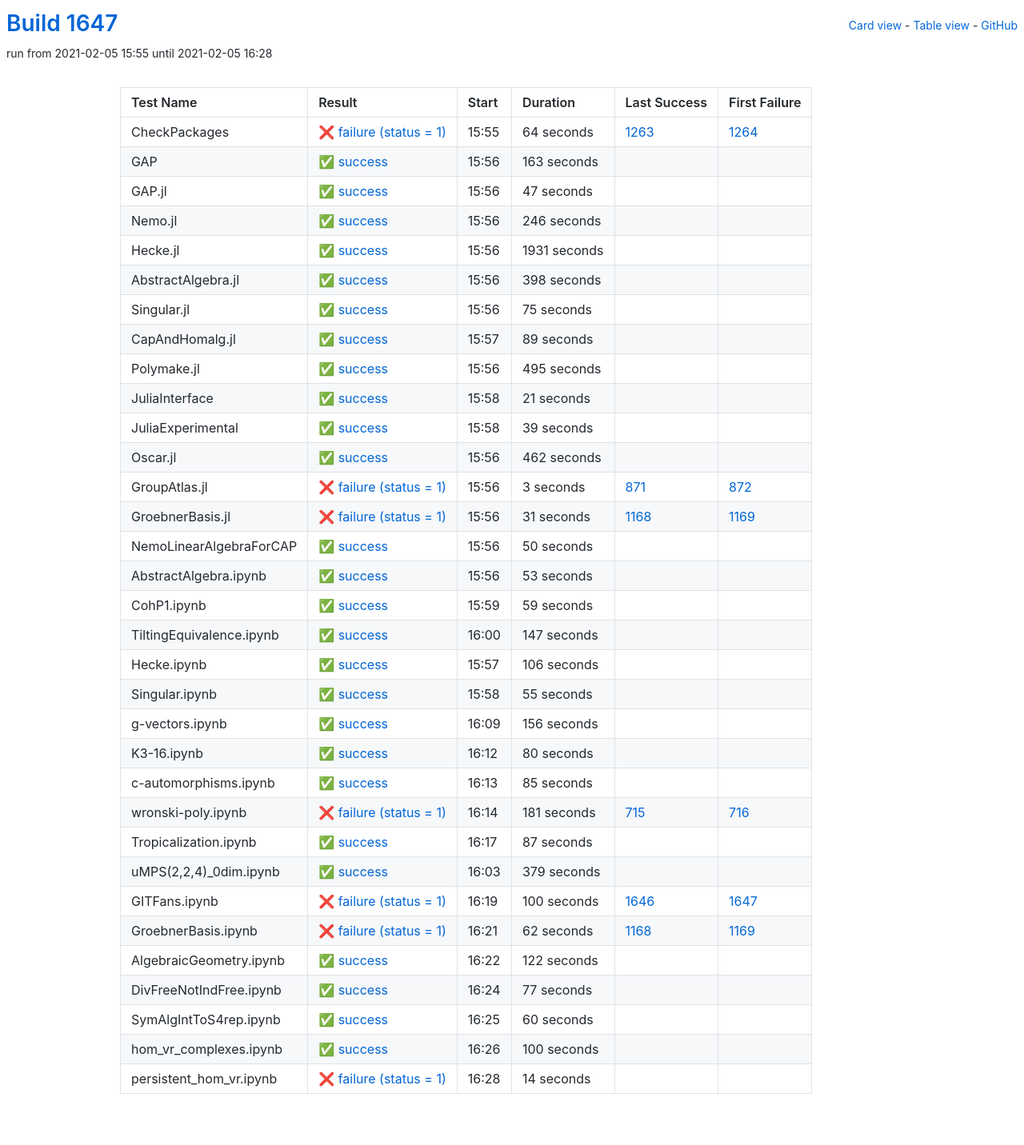
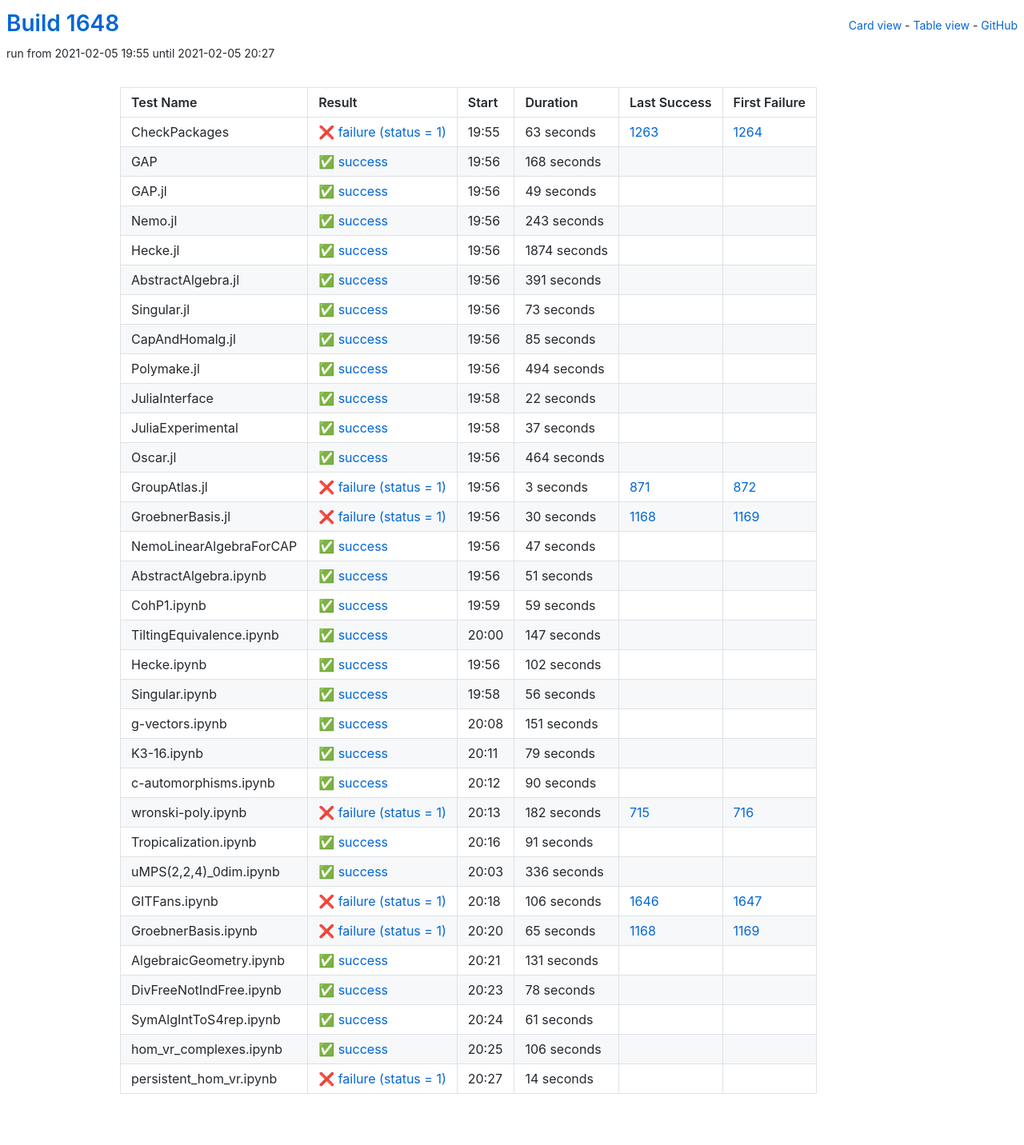
Before and after one commit to oscar-system/oscar-ci-status-stable, a Jekyll site: the page built from table.html, in a window 1280 px wide. Shown: the whole page at 80% size. Built offline with Jekyll 4.4.1, drawn with Linux system fonts in a browser that asks for light colours.

Commit message:
Build #1648

```diff
--- a/_data/ci.yml
+++ b/_data/ci.yml
@@ -1,6 +1,6 @@
 ---
-build: 1647
-build_url: https://oscarci.mathematik.uni-kl.de/job/oscar-stable/1647/
+build: 1648
+build_url: https://oscarci.mathematik.uni-kl.de/job/oscar-stable/1648/
 job: oscar-stable
 organization: oscar-system
 repo: oscar-ci-status-stable
@@ -8,152 +8,152 @@ repourl: https://github.com/oscar-system/oscar-ci-status-stable
 tests:
 - name: CheckPackages
   id: checkpackages
-  log: https://oscarci.mathematik.uni-kl.de/job/oscar-stable/1647/artifact/logs/build-1647/CheckPackages.log
-  start: 2021-02-05 15:55
+  log: https://oscarci.mathematik.uni-kl.de/job/oscar-stable/1648/artifact/logs/build-1648/CheckPackages.log
+  start: 2021-02-05 19:55
   success: false
   exitcode: 1
   status: failure
-  duration: 64
+  duration: 63
   last_success: 1263
   last_success_url: https://oscarci.mathematik.uni-kl.de/job/oscar-stable/1263/
   first_failure: 1264
   first_failure_url: https://oscarci.mathematik.uni-kl.de/job/oscar-stable/1264/
 - name: GAP
   id: gap
-  log: https://oscarci.mathematik.uni-kl.de/job/oscar-stable/1647/artifact/logs/build-1647/GAP.log
-  start: 2021-02-05 15:56
+  log: https://oscarci.mathematik.uni-kl.de/job/oscar-stable/1648/artifact/logs/build-1648/GAP.log
+  start: 2021-02-05 19:56
   success: true
   exitcode: 0
   status: success
-  duration: 163
+  duration: 168
   last_success: false
   last_success_url:
   first_failure: false
   first_failure_url:
 - name: GAP.jl
   id: gap-jl
-  log: https://oscarci.mathematik.uni-kl.de/job/oscar-stable/1647/artifact/logs/build-1647/GAP.jl.log
-  start: 2021-02-05 15:56
+  log: https://oscarci.mathematik.uni-kl.de/job/oscar-stable/1648/artifact/logs/build-1648/GAP.jl.log
+  start: 2021-02-05 19:56
   success: true
   exitcode: 0
   status: success
-  duration: 47
+  duration: 49
   last_success: false
   last_success_url:
   first_failure: false
   first_failure_url:
 - name: Nemo.jl
   id: nemo-jl
-  log: https://oscarci.mathematik.uni-kl.de/job/oscar-stable/1647/artifact/logs/build-1647/Nemo.jl.log
-  start: 2021-02-05 15:56
+  log: https://oscarci.mathematik.uni-kl.de/job/oscar-stable/1648/artifact/logs/build-1648/Nemo.jl.log
+  start: 2021-02-05 19:56
   success: true
   exitcode: 0
   status: success
-  duration: 246
+  duration: 243
   last_success: false
   last_success_url:
   first_failure: false
   first_failure_url:
 - name: Hecke.jl
   id: hecke-jl
-  log: https://oscarci.mathematik.uni-kl.de/job/oscar-stable/1647/artifact/logs/build-1647/Hecke.jl.log
-  start: 2021-02-05 15:56
+  log: https://oscarci.mathematik.uni-kl.de/job/oscar-stable/1648/artifact/logs/build-1648/Hecke.jl.log
+  start: 2021-02-05 19:56
   success: true
   exitcode: 0
   status: success
-  duration: 1931
+  duration: 1874
   last_success: false
   last_success_url:
   first_failure: false
   first_failure_url:
 - name: AbstractAlgebra.jl
   id: abstractalgebra-jl
-  log: https://oscarci.mathematik.uni-kl.de/job/oscar-stable/1647/artifact/logs/build-1647/AbstractAlgebra.jl.log
-  start: 2021-02-05 15:56
+  log: https://oscarci.mathematik.uni-kl.de/job/oscar-stable/1648/artifact/logs/build-1648/AbstractAlgebra.jl.log
+  start: 2021-02-05 19:56
   success: true
   exitcode: 0
   status: success
-  duration: 398
+  duration: 391
   last_success: false
   last_success_url:
   first_failure: false
   first_failure_url:
 - name: Singular.jl
   id: singular-jl
-  log: https://oscarci.mathematik.uni-kl.de/job/oscar-stable/1647/artifact/logs/build-1647/Singular.jl.log
-  start: 2021-02-05 15:56
+  log: https://oscarci.mathematik.uni-kl.de/job/oscar-stable/1648/artifact/logs/build-1648/Singular.jl.log
+  start: 2021-02-05 19:56
   success: true
   exitcode: 0
   status: success
-  duration: 75
+  duration: 73
   last_success: false
   last_success_url:
   first_failure: false
   first_failure_url:
 - name: CapAndHomalg.jl
   id: capandhomalg-jl
-  log: https://oscarci.mathematik.uni-kl.de/job/oscar-stable/1647/artifact/logs/build-1647/CapAndHomalg.jl.log
-  start: 2021-02-05 15:57
+  log: https://oscarci.mathematik.uni-kl.de/job/oscar-stable/1648/artifact/logs/build-1648/CapAndHomalg.jl.log
+  start: 2021-02-05 19:56
   success: true
   exitcode: 0
   status: success
-  duration: 89
+  duration: 85
   last_success: false
   last_success_url:
   first_failure: false
   first_failure_url:
 - name: Polymake.jl
   id: polymake-jl
-  log: https://oscarci.mathematik.uni-kl.de/job/oscar-stable/1647/artifact/logs/build-1647/Polymake.jl.log
-  start: 2021-02-05 15:56
+  log: https://oscarci.mathematik.uni-kl.de/job/oscar-stable/1648/artifact/logs/build-1648/Polymake.jl.log
+  start: 2021-02-05 19:56
   success: true
   exitcode: 0
   status: success
-  duration: 495
+  duration: 494
   last_success: false
   last_success_url:
   first_failure: false
   first_failure_url:
 - name: JuliaInterface
   id: juliainterface
-  log: https://oscarci.mathematik.uni-kl.de/job/oscar-stable/1647/artifact/logs/build-1647/JuliaInterface.log
-  start: 2021-02-05 15:58
+  log: https://oscarci.mathematik.uni-kl.de/job/oscar-stable/1648/artifact/logs/build-1648/JuliaInterface.log
+  start: 2021-02-05 19:58
   success: true
   exitcode: 0
   status: success
-  duration: 21
+  duration: 22
   last_success: false
   last_success_url:
   first_failure: false
   first_failure_url:
 - name: JuliaExperimental
   id: juliaexperimental
-  log: https://oscarci.mathematik.uni-kl.de/job/oscar-stable/1647/artifact/logs/build-1647/JuliaExperimental.log
-  start: 2021-02-05 15:58
+  log: https://oscarci.mathematik.uni-kl.de/job/oscar-stable/1648/artifact/logs/build-1648/JuliaExperimental.log
+  start: 2021-02-05 19:58
   success: true
   exitcode: 0
   status: success
-  duration: 39
+  duration: 37
   last_success: false
   last_success_url:
   first_failure: false
   first_failure_url:
 - name: Oscar.jl
   id: oscar-jl
-  log: https://oscarci.mathematik.uni-kl.de/job/oscar-stable/1647/artifact/logs/build-1647/Oscar.jl.log
-  start: 2021-02-05 15:56
+  log: https://oscarci.mathematik.uni-kl.de/job/oscar-stable/1648/artifact/logs/build-1648/Oscar.jl.log
+  start: 2021-02-05 19:56
   success: true
   exitcode: 0
   status: success
-  duration: 462
+  duration: 464
   last_success: false
   last_success_url:
   first_failure: false
   first_failure_url:
 - name: GroupAtlas.jl
   id: groupatlas-jl
-  log: https://oscarci.mathematik.uni-kl.de/job/oscar-stable/1647/artifact/logs/build-1647/GroupAtlas.jl.log
-  start: 2021-02-05 15:56
+  log: https://oscarci.mathematik.uni-kl.de/job/oscar-stable/1648/artifact/logs/build-1648/GroupAtlas.jl.log
+  start: 2021-02-05 19:56
   success: false
   exitcode: 1
   status: failure
@@ -164,44 +164,44 @@ tests:
   first_failure_url: https://oscarci.mathematik.uni-kl.de/job/oscar-stable/872/
 - name: GroebnerBasis.jl
   id: groebnerbasis-jl
-  log: https://oscarci.mathematik.uni-kl.de/job/oscar-stable/1647/artifact/logs/build-1647/GroebnerBasis.jl.log
-  start: 2021-02-05 15:56
+  log: https://oscarci.mathematik.uni-kl.de/job/oscar-stable/1648/artifact/logs/build-1648/GroebnerBasis.jl.log
+  start: 2021-02-05 19:56
   success: false
   exitcode: 1
   status: failure
-  duration: 31
+  duration: 30
   last_success: 1168
   last_success_url: https://oscarci.mathematik.uni-kl.de/job/oscar-stable/1168/
   first_failure: 1169
   first_failure_url: https://oscarci.mathematik.uni-kl.de/job/oscar-stable/1169/
 - name: NemoLinearAlgebraForCAP
   id: nemolinearalgebraforcap
-  log: https://oscarci.mathematik.uni-kl.de/job/oscar-stable/1647/artifact/logs/build-1647/NemoLinearAlgebraForCAP.log
-  start: 2021-02-05 15:56
+  log: https://oscarci.mathematik.uni-kl.de/job/oscar-stable/1648/artifact/logs/build-1648/NemoLinearAlgebraForCAP.log
+  start: 2021-02-05 19:56
   success: true
   exitcode: 0
   status: success
-  duration: 50
+  duration: 47
   last_success: false
   last_success_url:
   first_failure: false
   first_failure_url:
 - name: AbstractAlgebra.ipynb
   id: abstractalgebra-ipynb
-  log: https://oscarci.mathematik.uni-kl.de/job/oscar-stable/1647/artifact/logs/build-1647/AbstractAlgebra.ipynb.log
-  start: 2021-02-05 15:56
+  log: https://oscarci.mathematik.uni-kl.de/job/oscar-stable/1648/artifact/logs/build-1648/AbstractAlgebra.ipynb.log
+  start: 2021-02-05 19:56
   success: true
   exitcode: 0
   status: success
-  duration: 53
+  duration: 51
   last_success: false
   last_success_url:
   first_failure: false
   first_failure_url:
 - name: CohP1.ipynb
   id: cohp1-ipynb
-  log: https://oscarci.mathematik.uni-kl.de/job/oscar-stable/1647/artifact/logs/build-1647/CohP1.ipynb.log
-  start: 2021-02-05 15:59
+  log: https://oscarci.mathematik.uni-kl.de/job/oscar-stable/1648/artifact/logs/build-1648/CohP1.ipynb.log
+  start: 2021-02-05 19:59
   success: true
   exitcode: 0
   status: success
@@ -212,8 +212,8 @@ tests:
   first_failure_url:
 - name: TiltingEquivalence.ipynb
   id: tiltingequivalence-ipynb
-  log: https://oscarci.mathematik.uni-kl.de/job/oscar-stable/1647/artifact/logs/build-1647/TiltingEquivalence.ipynb.log
-  start: 2021-02-05 16:00
+  log: https://oscarci.mathematik.uni-kl.de/job/oscar-stable/1648/artifact/logs/build-1648/TiltingEquivalence.ipynb.log
+  start: 2021-02-05 20:00
   success: true
   exitcode: 0
   status: success
@@ -224,8 +224,164 @@ tests:
   first_failure_url:
 - name: Hecke.ipynb
   id: hecke-ipynb
-  log: https://oscarci.mathematik.uni-kl.de/job/oscar-stable/1647/artifact/logs/build-1647/Hecke.ipynb.log
-  start: 2021-02-05 15:57
+  log: https://oscarci.mathematik.uni-kl.de/job/oscar-stable/1648/artifact/logs/build-1648/Hecke.ipynb.log
+  start: 2021-02-05 19:56
+  success: true
+  exitcode: 0
+  status: success
+  duration: 102
+  last_success: false
+  last_success_url:
+  first_failure: false
+  first_failure_url:
+- name: Singular.ipynb
+  id: singular-ipynb
+  log: https://oscarci.mathematik.uni-kl.de/job/oscar-stable/1648/artifact/logs/build-1648/Singular.ipynb.log
+  start: 2021-02-05 19:58
+  success: true
+  exitcode: 0
+  status: success
+  duration: 56
+  last_success: false
+  last_success_url:
+  first_failure: false
+  first_failure_url:
+- name: g-vectors.ipynb
+  id: g-vectors-ipynb
+  log: https://oscarci.mathematik.uni-kl.de/job/oscar-stable/1648/artifact/logs/build-1648/g-vectors.ipynb.log
+  start: 2021-02-05 20:08
+  success: true
+  exitcode: 0
+  status: success
+  duration: 151
+  last_success: false
+  last_success_url:
+  first_failure: false
+  first_failure_url:
+- name: K3-16.ipynb
+  id: k3-16-ipynb
+  log: https://oscarci.mathematik.uni-kl.de/job/oscar-stable/1648/artifact/logs/build-1648/K3-16.ipynb.log
+  start: 2021-02-05 20:11
+  success: true
+  exitcode: 0
+  status: success
+  duration: 79
+  last_success: false
+  last_success_url:
+  first_failure: false
+  first_failure_url:
+- name: c-automorphisms.ipynb
+  id: c-automorphisms-ipynb
+  log: https://oscarci.mathematik.uni-kl.de/job/oscar-stable/1648/artifact/logs/build-1648/c-automorphisms.ipynb.log
+  start: 2021-02-05 20:12
+  success: true
+  exitcode: 0
+  status: success
+  duration: 90
+  last_success: false
+  last_success_url:
+  first_failure: false
+  first_failure_url:
+- name: wronski-poly.ipynb
+  id: wronski-poly-ipynb
+  log: https://oscarci.mathematik.uni-kl.de/job/oscar-stable/1648/artifact/logs/build-1648/wronski-poly.ipynb.log
+  start: 2021-02-05 20:13
+  success: false
+  exitcode: 1
+  status: failure
+  duration: 182
+  last_success: 715
+  last_success_url: https://oscarci.mathematik.uni-kl.de/job/oscar-stable/715/
+  first_failure: 716
+  first_failure_url: https://oscarci.mathematik.uni-kl.de/job/oscar-stable/716/
+- name: Tropicalization.ipynb
+  id: tropicalization-ipynb
+  log: https://oscarci.mathematik.uni-kl.de/job/oscar-stable/1648/artifact/logs/build-1648/Tropicalization.ipynb.log
+  start: 2021-02-05 20:16
+  success: true
+  exitcode: 0
+  status: success
+  duration: 91
+  last_success: false
+  last_success_url:
+  first_failure: false
+  first_failure_url:
+- name: uMPS(2,2,4)_0dim.ipynb
+  id: umps-2-2-4-0dim-ipynb
+  log: https://oscarci.mathematik.uni-kl.de/job/oscar-stable/1648/artifact/logs/build-1648/uMPS-2-2-4-_0dim.ipynb.log
+  start: 2021-02-05 20:03
+  success: true
+  exitcode: 0
+  status: success
+  duration: 336
+  last_success: false
+  last_success_url:
+  first_failure: false
+  first_failure_url:
+- name: GITFans.ipynb
+  id: gitfans-ipynb
+  log: https://oscarci.mathematik.uni-kl.de/job/oscar-stable/1648/artifact/logs/build-1648/GITFans.ipynb.log
+  start: 2021-02-05 20:18
+  success: false
+  exitcode: 1
+  status: failure
+  duration: 106
+  last_success: 1646
+  last_success_url: https://oscarci.mathematik.uni-kl.de/job/oscar-stable/1646/
+  first_failure: 1647
+  first_failure_url: https://oscarci.mathematik.uni-kl.de/job/oscar-stable/1647/
+- name: GroebnerBasis.ipynb
+  id: groebnerbasis-ipynb
+  log: https://oscarci.mathematik.uni-kl.de/job/oscar-stable/1648/artifact/logs/build-1648/GroebnerBasis.ipynb.log
+  start: 2021-02-05 20:20
+  success: false
+  exitcode: 1
+  status: failure
+  duration: 65
+  last_success: 1168
+  last_success_url: https://oscarci.mathematik.uni-kl.de/job/oscar-stable/1168/
+  first_failure: 1169
+  first_failure_url: https://oscarci.mathematik.uni-kl.de/job/oscar-stable/1169/
+- name: AlgebraicGeometry.ipynb
+  id: algebraicgeometry-ipynb
+  log: https://oscarci.mathematik.uni-kl.de/job/oscar-stable/1648/artifact/logs/build-1648/AlgebraicGeometry.ipynb.log
+  start: 2021-02-05 20:21
+  success: true
+  exitcode: 0
+  status: success
+  duration: 131
+  last_success: false
+  last_success_url:
+  first_failure: false
+  first_failure_url:
+- name: DivFreeNotIndFree.ipynb
+  id: divfreenotindfree-ipynb
+  log: https://oscarci.mathematik.uni-kl.de/job/oscar-stable/1648/artifact/logs/build-1648/DivFreeNotIndFree.ipynb.log
+  start: 2021-02-05 20:23
+  success: true
+  exitcode: 0
+  status: success
+  duration: 78
+  last_success: false
+  last_success_url:
+  first_failure: false
+  first_failure_url:
+- name: SymAlgIntToS4rep.ipynb
+  id: symalginttos4rep-ipynb
+  log: https://oscarci.mathematik.uni-kl.de/job/oscar-stable/1648/artifact/logs/build-1648/SymAlgIntToS4rep.ipynb.log
+  start: 2021-02-05 20:24
+  success: true
+  exitcode: 0
+  status: success
+  duration: 61
+  last_success: false
+  last_success_url:
+  first_failure: false
+  first_failure_url:
+- name: hom_vr_complexes.ipynb
+  id: hom-vr-complexes-ipynb
+  log: https://oscarci.mathematik.uni-kl.de/job/oscar-stable/1648/artifact/logs/build-1648/hom_vr_complexes.ipynb.log
+  start: 2021-02-05 20:25
   success: true
   exitcode: 0
   status: success
@@ -234,166 +390,10 @@ tests:
   last_success_url:
   first_failure: false
   first_failure_url:
-- name: Singular.ipynb
-  id: singular-ipynb
-  log: https://oscarci.mathematik.uni-kl.de/job/oscar-stable/1647/artifact/logs/build-1647/Singular.ipynb.log
-  start: 2021-02-05 15:58
-  success: true
-  exitcode: 0
-  status: success
-  duration: 55
-  last_success: false
-  last_success_url:
-  first_failure: false
-  first_failure_url:
-- name: g-vectors.ipynb
-  id: g-vectors-ipynb
-  log: https://oscarci.mathematik.uni-kl.de/job/oscar-stable/1647/artifact/logs/build-1647/g-vectors.ipynb.log
-  start: 2021-02-05 16:09
-  success: true
-  exitcode: 0
-  status: success
-  duration: 156
-  last_success: false
-  last_success_url:
-  first_failure: false
-  first_failure_url:
-- name: K3-16.ipynb
-  id: k3-16-ipynb
-  log: https://oscarci.mathematik.uni-kl.de/job/oscar-stable/1647/artifact/logs/build-1647/K3-16.ipynb.log
-  start: 2021-02-05 16:12
-  success: true
-  exitcode: 0
-  status: success
-  duration: 80
-  last_success: false
-  last_success_url:
-  first_failure: false
-  first_failure_url:
-- name: c-automorphisms.ipynb
-  id: c-automorphisms-ipynb
-  log: https://oscarci.mathematik.uni-kl.de/job/oscar-stable/1647/artifact/logs/build-1647/c-automorphisms.ipynb.log
-  start: 2021-02-05 16:13
-  success: true
-  exitcode: 0
-  status: success
-  duration: 85
-  last_success: false
-  last_success_url:
-  first_failure: false
-  first_failure_url:
-- name: wronski-poly.ipynb
-  id: wronski-poly-ipynb
-  log: https://oscarci.mathematik.uni-kl.de/job/oscar-stable/1647/artifact/logs/build-1647/wronski-poly.ipynb.log
-  start: 2021-02-05 16:14
-  success: false
-  exitcode: 1
-  status: failure
-  duration: 181
-  last_success: 715
-  last_success_url: https://oscarci.mathematik.uni-kl.de/job/oscar-stable/715/
-  first_failure: 716
-  first_failure_url: https://oscarci.mathematik.uni-kl.de/job/oscar-stable/716/
-- name: Tropicalization.ipynb
-  id: tropicalization-ipynb
-  log: https://oscarci.mathematik.uni-kl.de/job/oscar-stable/1647/artifact/logs/build-1647/Tropicalization.ipynb.log
-  start: 2021-02-05 16:17
-  success: true
-  exitcode: 0
-  status: success
-  duration: 87
-  last_success: false
-  last_success_url:
-  first_failure: false
-  first_failure_url:
-- name: uMPS(2,2,4)_0dim.ipynb
-  id: umps-2-2-4-0dim-ipynb
-  log: https://oscarci.mathematik.uni-kl.de/job/oscar-stable/1647/artifact/logs/build-1647/uMPS-2-2-4-_0dim.ipynb.log
-  start: 2021-02-05 16:03
-  success: true
-  exitcode: 0
-  status: success
-  duration: 379
-  last_success: false
-  last_success_url:
-  first_failure: false
-  first_failure_url:
-- name: GITFans.ipynb
-  id: gitfans-ipynb
-  log: https://oscarci.mathematik.uni-kl.de/job/oscar-stable/1647/artifact/logs/build-1647/GITFans.ipynb.log
-  start: 2021-02-05 16:19
-  success: false
-  exitcode: 1
-  status: failure
-  duration: 100
-  last_success: 1646
-  last_success_url: https://oscarci.mathematik.uni-kl.de/job/oscar-stable/1646/
-  first_failure: 1647
-  first_failure_url: https://oscarci.mathematik.uni-kl.de/job/oscar-stable/1647/
-- name: GroebnerBasis.ipynb
-  id: groebnerbasis-ipynb
-  log: https://oscarci.mathematik.uni-kl.de/job/oscar-stable/1647/artifact/logs/build-1647/GroebnerBasis.ipynb.log
-  start: 2021-02-05 16:21
-  success: false
-  exitcode: 1
-  status: failure
-  duration: 62
-  last_success: 1168
-  last_success_url: https://oscarci.mathematik.uni-kl.de/job/oscar-stable/1168/
-  first_failure: 1169
-  first_failure_url: https://oscarci.mathematik.uni-kl.de/job/oscar-stable/1169/
-- name: AlgebraicGeometry.ipynb
-  id: algebraicgeometry-ipynb
-  log: https://oscarci.mathematik.uni-kl.de/job/oscar-stable/1647/artifact/logs/build-1647/AlgebraicGeometry.ipynb.log
-  start: 2021-02-05 16:22
-  success: true
-  exitcode: 0
-  status: success
-  duration: 122
-  last_success: false
-  last_success_url:
-  first_failure: false
-  first_failure_url:
-- name: DivFreeNotIndFree.ipynb
-  id: divfreenotindfree-ipynb
-  log: https://oscarci.mathematik.uni-kl.de/job/oscar-stable/1647/artifact/logs/build-1647/DivFreeNotIndFree.ipynb.log
-  start: 2021-02-05 16:24
-  success: true
-  exitcode: 0
-  status: success
-  duration: 77
-  last_success: false
-  last_success_url:
-  first_failure: false
-  first_failure_url:
-- name: SymAlgIntToS4rep.ipynb
-  id: symalginttos4rep-ipynb
-  log: https://oscarci.mathematik.uni-kl.de/job/oscar-stable/1647/artifact/logs/build-1647/SymAlgIntToS4rep.ipynb.log
-  start: 2021-02-05 16:25
-  success: true
-  exitcode: 0
-  status: success
-  duration: 60
-  last_success: false
-  last_success_url:
-  first_failure: false
-  first_failure_url:
-- name: hom_vr_complexes.ipynb
-  id: hom-vr-complexes-ipynb
-  log: https://oscarci.mathematik.uni-kl.de/job/oscar-stable/1647/artifact/logs/build-1647/hom_vr_complexes.ipynb.log
-  start: 2021-02-05 16:26
-  success: true
-  exitcode: 0
-  status: success
-  duration: 100
-  last_success: false
-  last_success_url:
-  first_failure: false
-  first_failure_url:
 - name: persistent_hom_vr.ipynb
   id: persistent-hom-vr-ipynb
-  log: https://oscarci.mathematik.uni-kl.de/job/oscar-stable/1647/artifact/logs/build-1647/persistent_hom_vr.ipynb.log
-  start: 2021-02-05 16:28
+  log: https://oscarci.mathematik.uni-kl.de/job/oscar-stable/1648/artifact/logs/build-1648/persistent_hom_vr.ipynb.log
+  start: 2021-02-05 20:27
   success: false
   exitcode: 1
   status: failure
```
Also changed, not shown: README.md.
